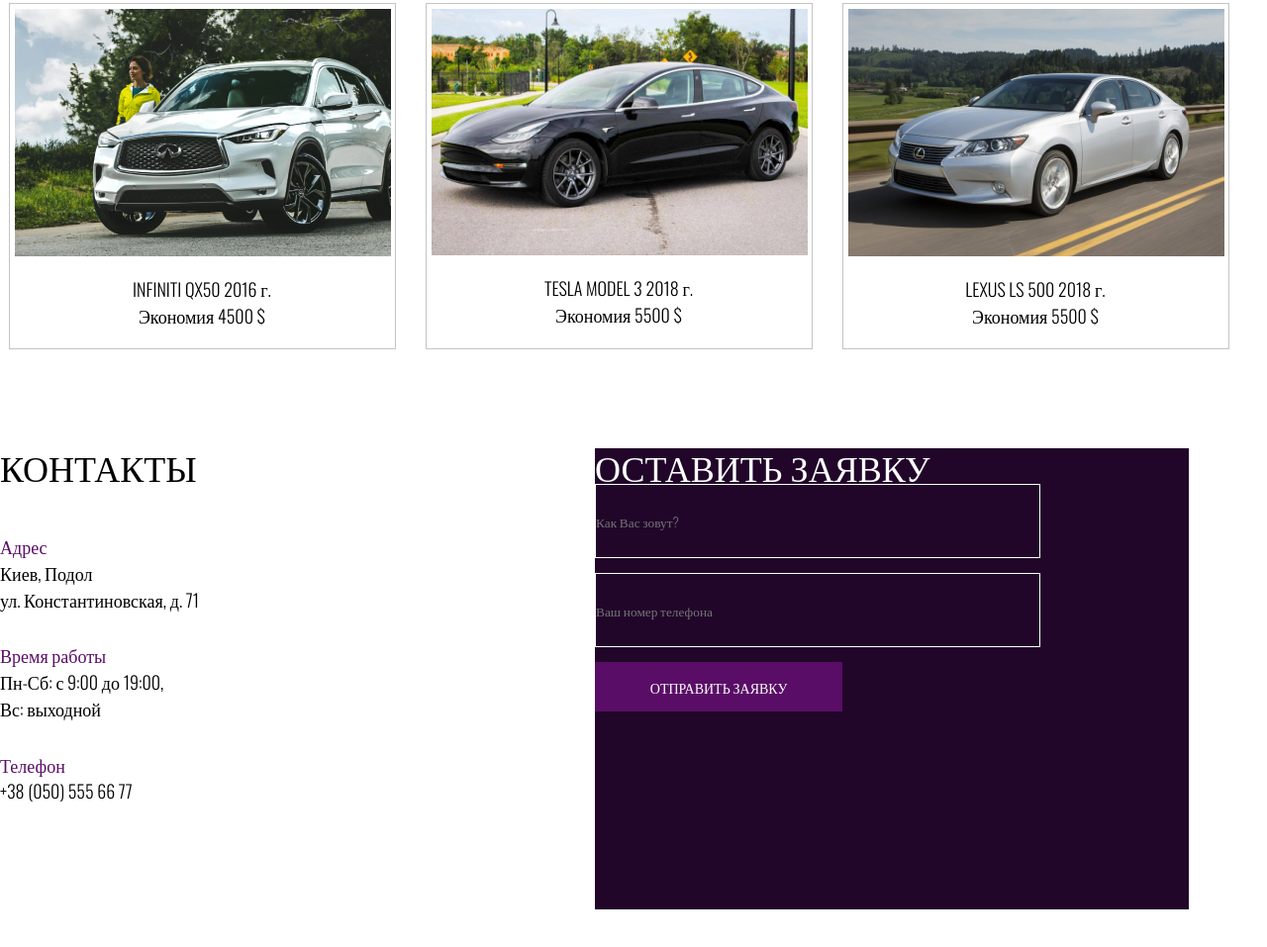
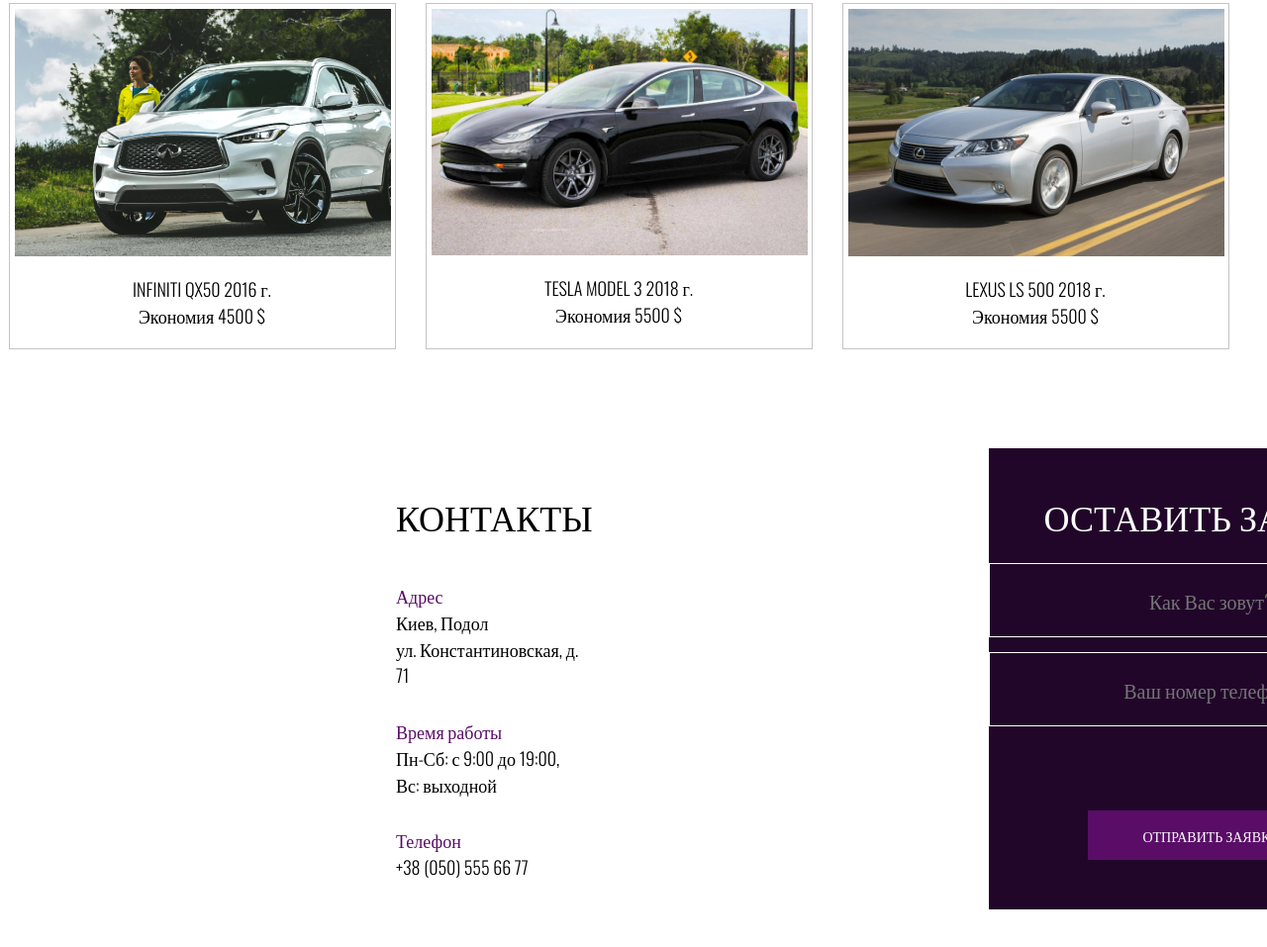
Before and after one commit to SelesPurple/AUTOexpress, a plain HTML site: page index.html in a window 1280 px wide. Shown: the part 2620-3577 px from the top of the page at 99% size. Before the commit the page ends 3539 px from the top, so only its background shows below. Drawn offline with nearby package versions, Linux system fonts and the light colour scheme.

```diff
--- a/style.scss
+++ b/style.scss
@@ -205,13 +205,15 @@ body {
     }
 
     .contacts {
+        margin: 100px 400px;
         display: flex;
         .address {
             h2 {
-                margin-bottom: 50px;
+                margin: 50px 0;
             }
             margin-right: 200px;
             .address-block {
+                min-width: 174px;
                 margin-bottom: 30px;
                 .title {
                     color: $accent;
@@ -225,17 +227,31 @@ body {
             color: $white;
             display: flex;
             flex-direction: column;
+            margin-bottom: 70px;
+            h2 {
+                text-align: center;
+                margin: 50px 0 30px 0;
+             }
             form {
                 display: flex;
                 flex-direction: column;
+                align-items: center;
                 input {
                     background-color: $branded;
                     border: 1px solid $white;
                     color: $white;
                     width: 450px;
                     height: 75px;
-                    margin-bottom: 15px ;
+                    margin-bottom: 15px;
+                    font-size: 20px;
+                    padding: 30px 50px;
 
+                    &::placeholder {
+                        text-align: center;
+                    }
+                }
+                button {
+                    margin-top: 70px;
                 }
             }
         }
```
Also changed, not shown: style.css.
